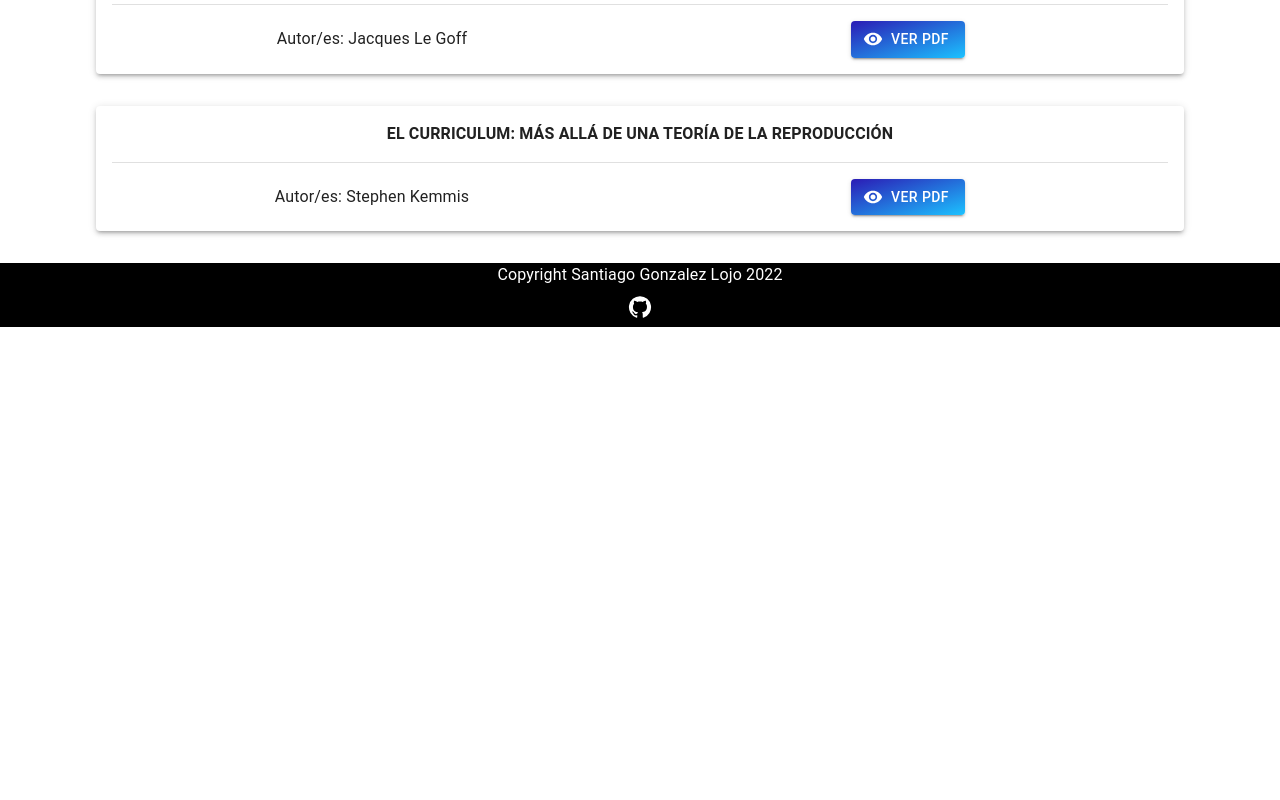
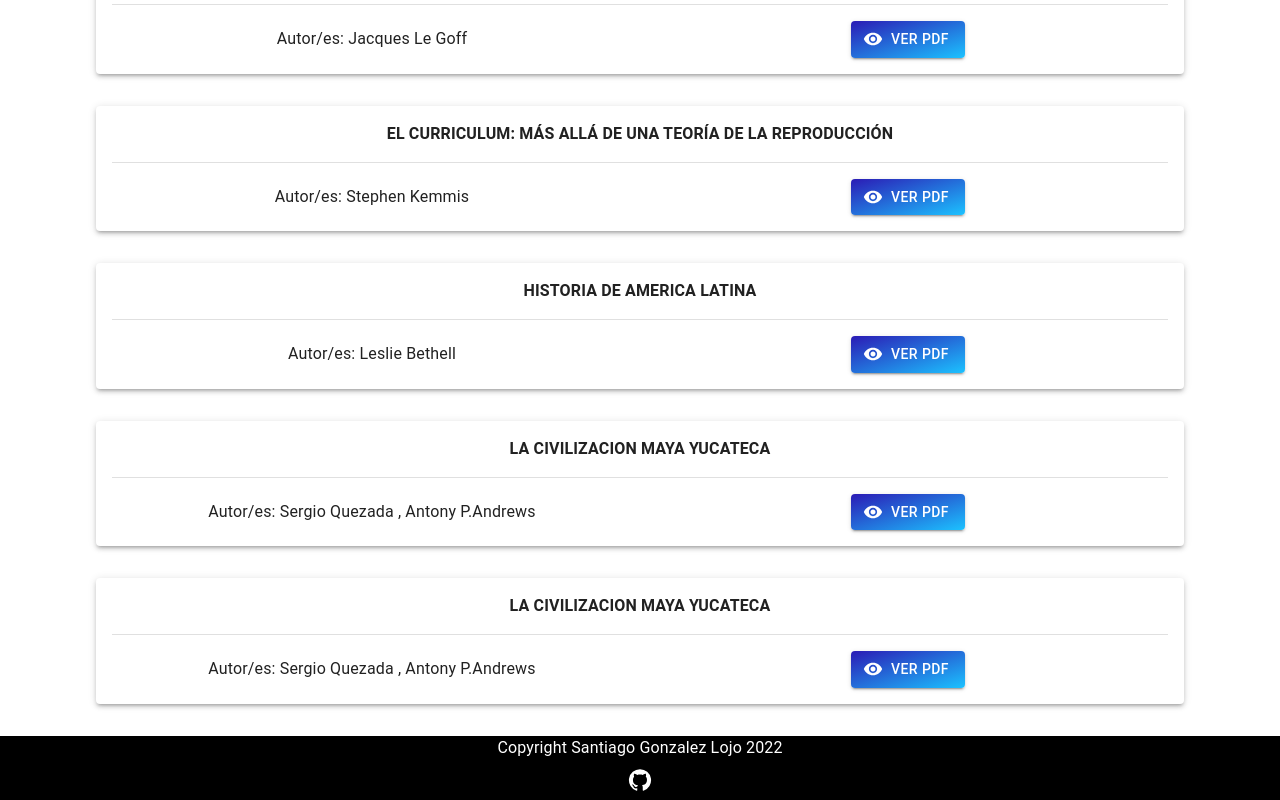
Before and after one commit to fenixlojo/historia-ipa, a React (Create React App) app: page / in a window 1280 px wide. Shown: the part 2166-2966 px from the top of the page. Before the commit the page ends 2493 px from the top, so only its background shows below. Built offline with nearby package versions, Linux system fonts and the light colour scheme.

Commit message:
more books

```diff
--- a/src/documentos.js
+++ b/src/documentos.js
@@ -70,6 +70,21 @@ const documentos = [
     titulo: "El curriculum: Más allá de una teoría de la reproducción",
     autor: "Stephen Kemmis",
   },
+  {
+    url: "https://drive.google.com/file/d/1DNTMjweeOJWsufeqJW_5TnWh1_Fm_anR/view?usp=sharing",
+    titulo: "Historia de America Latina",
+    autor: "Leslie Bethell",
+  },
+  {
+    url: "https://drive.google.com/file/d/1zzKagDwUY6Xt8QlVz71y3RiDi8xFmGSL/view?usp=sharing",
+    titulo: "La civilizacion Maya Yucateca",
+    autor: "Sergio Quezada , Antony P.Andrews",
+  },
+  {
+    url: "https://drive.google.com/file/d/1zzKagDwUY6Xt8QlVz71y3RiDi8xFmGSL/view?usp=sharing",
+    titulo: "La civilizacion Maya Yucateca",
+    autor: "Sergio Quezada , Antony P.Andrews",
+  },
 ];
 
 export default documentos;
```
